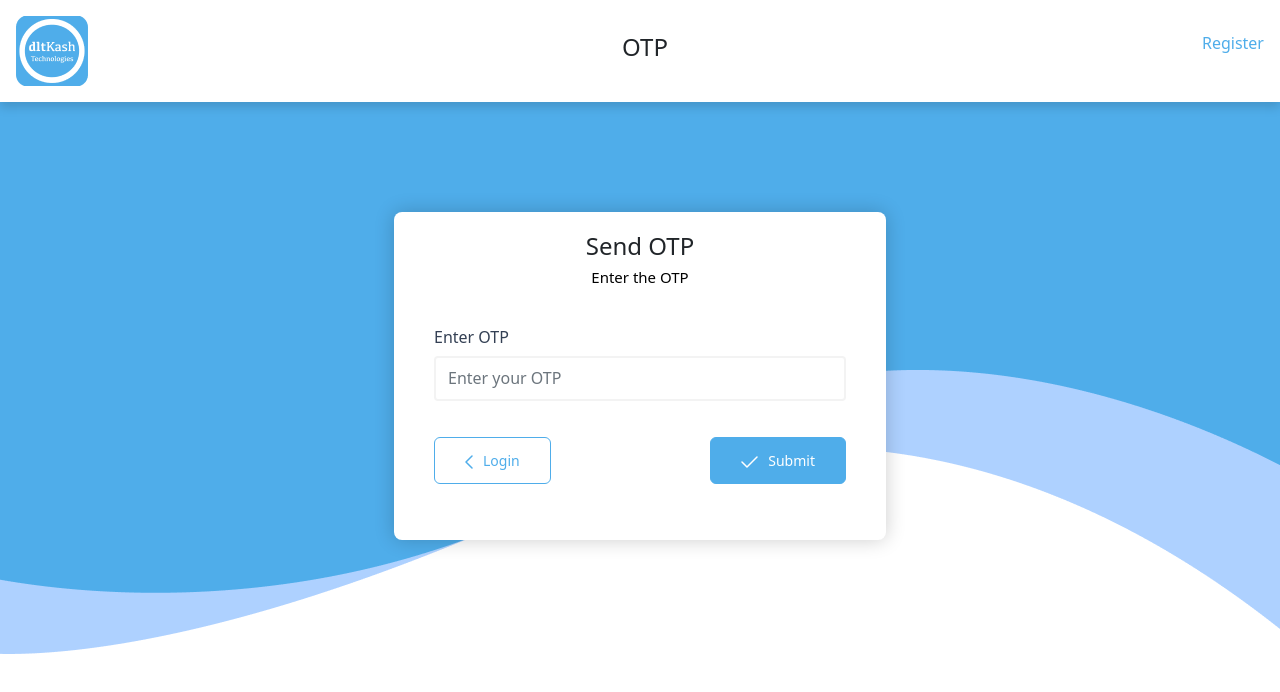
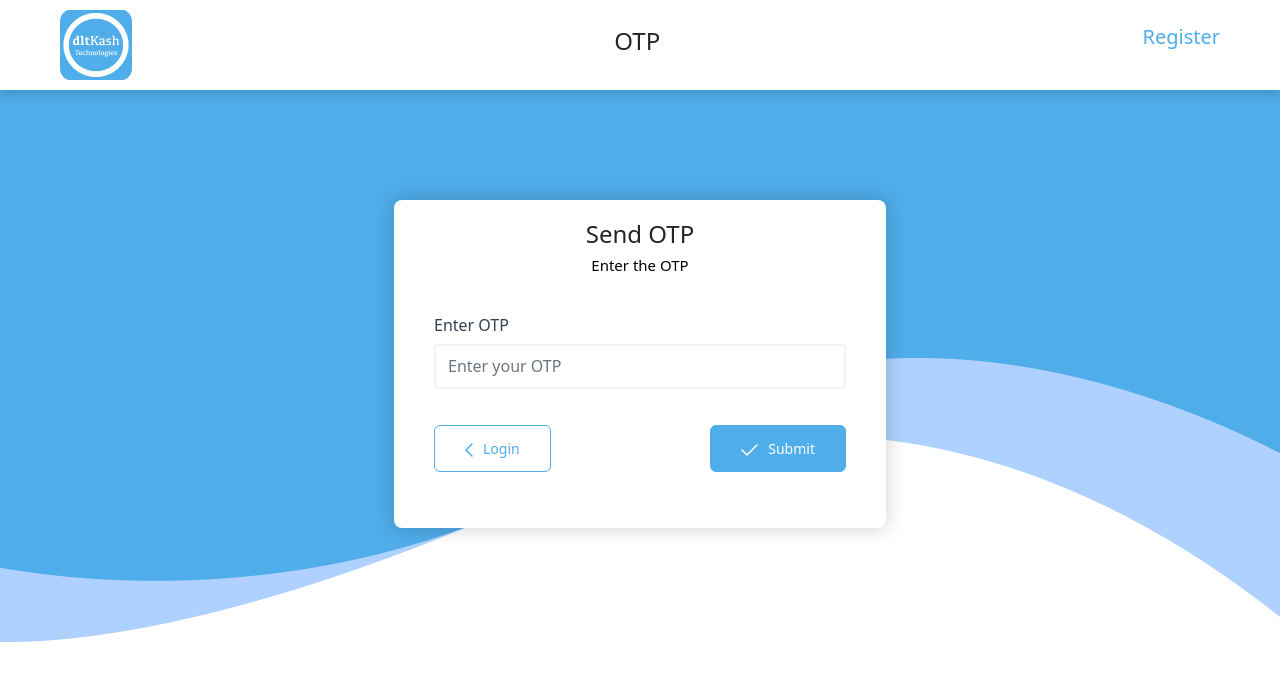
Before and after one commit to ankurkashyap2/dltkash-frontend, a React (Create React App) app: page /otp in a window 1280 px wide. Shown: the top 692 px of the page. Built offline with nearby package versions, Linux system fonts and the light colour scheme.

Commit message:
new-changes- 10feb

```diff
--- a/src/components/navbar/index.jsx
+++ b/src/components/navbar/index.jsx
@@ -6,7 +6,7 @@ import "../../styles/navbar.css";
 
 const Navbar = ({ page, token, user }) => {
 	return (
-		<Nav className="customnavbar-container p-3">
+		<Nav className="customnavbar-container">
 			<Nav.Item>
 				<img src={"/assets/images/dltkashlogo.png"} alt="logo" />
 			</Nav.Item>
--- a/src/index.css
+++ b/src/index.css
@@ -57,3 +57,7 @@ code {
 	border-radius: 6px !important;
 	margin-top: 20px;
 }
+a.nav-link .text-link {
+    font-size: 20px;
+    line-height: 30px;
+}
--- a/src/styles/dashboard.css
+++ b/src/styles/dashboard.css
@@ -16,7 +16,6 @@ ul.pagination .page-item a {
 	display: -webkit-flex;
 	display: flex;
 	min-height: 100%;
-	overflow: scroll;
 	overflow-x: hidden;
 }
 
@@ -309,11 +308,6 @@ select.select-custom.form-select {
 	justify-content: center;
 }
 /**end user verification**/
-.switch-ucc {
-    width: 3em;
-    height: 25px;
-}
-
 label.form-check-label {
     margin-left: 10px;
 	margin-top: 24px;
@@ -321,10 +315,12 @@ label.form-check-label {
 
 input#custom-switch\ switch-ucc {
     margin-top: 25px;
+	width: 3em !important;
+    height: 25px;
 }
 .form-check-input:checked {
-    background-color: #4fadea;
-    border-color: #3896d2;
+    background-color: #4fadea !important;
+    border-color: #3896d2 !important;
 }
 @media only screen and (max-width: 768px) {
 	.content {
--- a/src/styles/navbar.css
+++ b/src/styles/navbar.css
@@ -10,6 +10,7 @@
 	top: 0;
 	width: 100%;
 	align-items: center;
+	padding: 10px 60px !important;
 }
 .login-link.dropdown button {
 	background: transparent;
```
